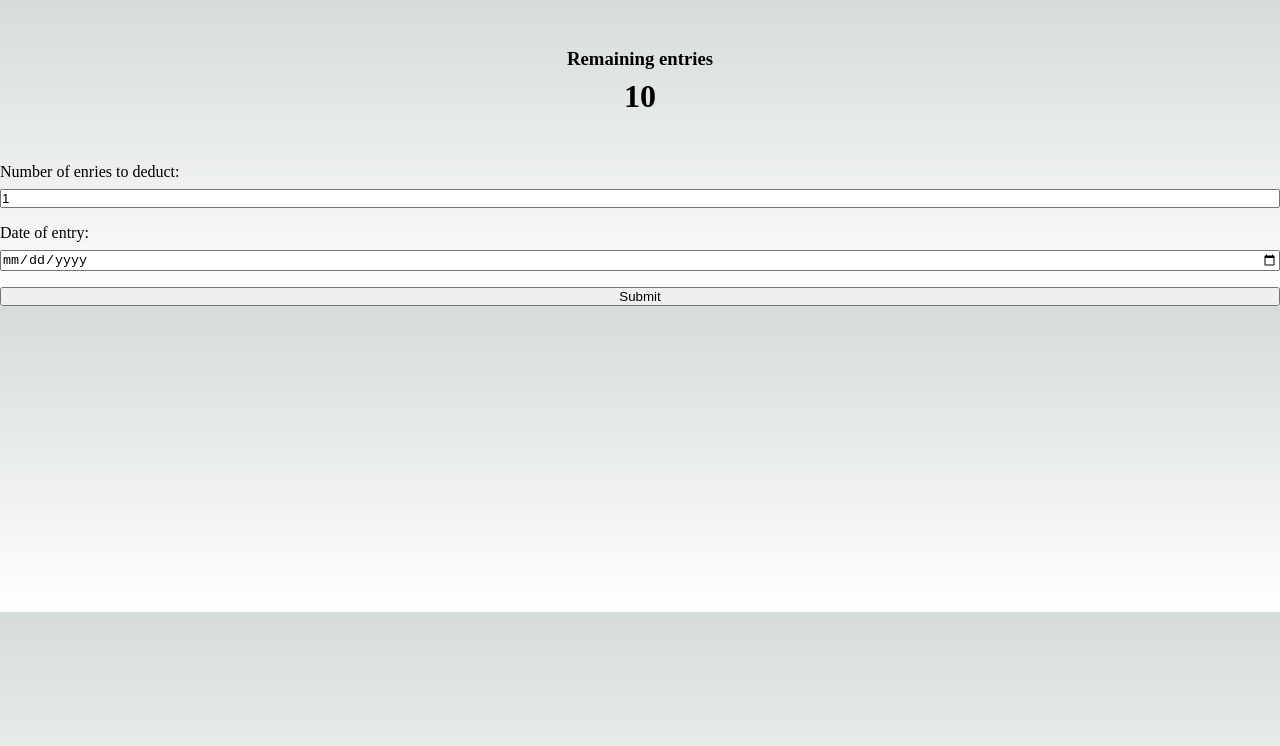
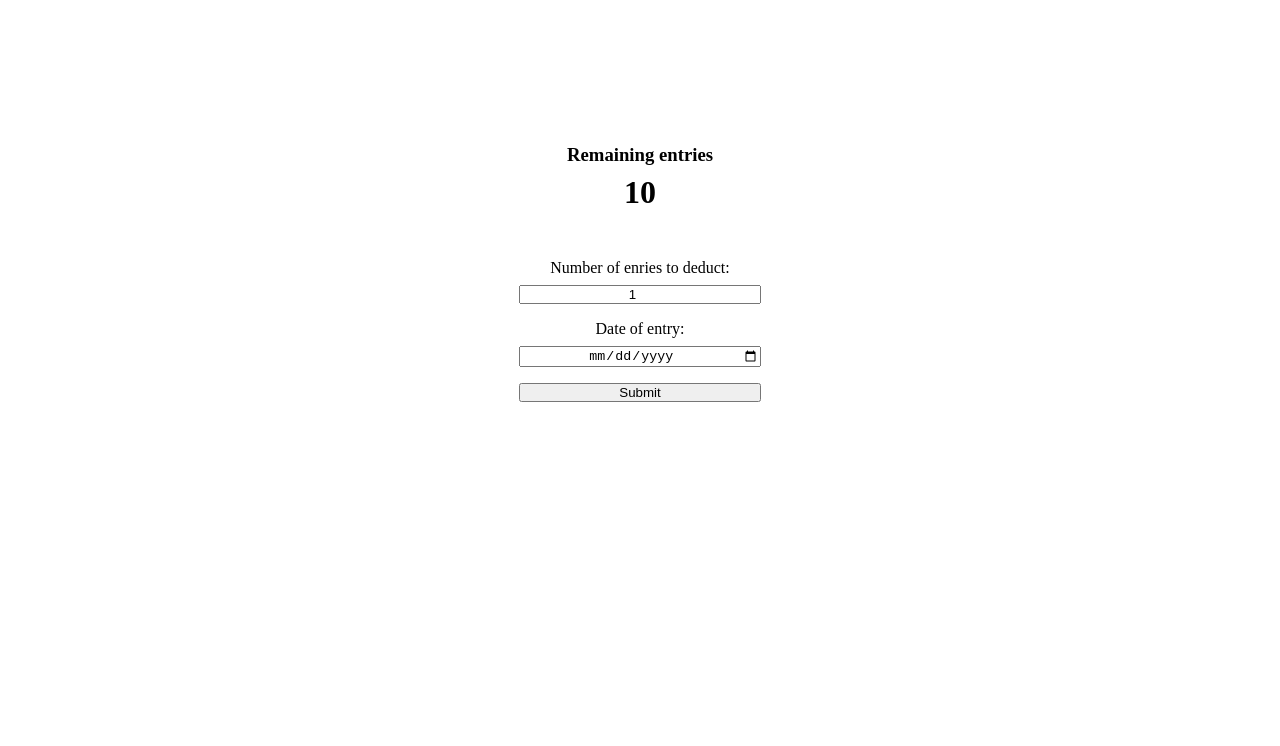
Before and after one commit to podmar/Q-counter, a Next.js app: page / in a window 1280 px wide. Shown: the top 746 px of the page. Built offline with nearby package versions, Linux system fonts and the light colour scheme.

Commit message:
remove redundant styling, add layout on body

```diff
--- a/styles/globals.css
+++ b/styles/globals.css
@@ -1,98 +1,16 @@
-:root {
-  --max-width: 1100px;
-  --border-radius: 12px;
+/* :root {
   --font-mono: ui-monospace, Menlo, Monaco, 'Cascadia Mono', 'Segoe UI Mono',
     'Roboto Mono', 'Oxygen Mono', 'Ubuntu Monospace', 'Source Code Pro',
     'Fira Mono', 'Droid Sans Mono', 'Courier New', monospace;
 
   --foreground-rgb: 0, 0, 0;
-  --background-start-rgb: 214, 219, 220;
-  --background-end-rgb: 255, 255, 255;
-
-  --primary-glow: conic-gradient(
-    from 180deg at 50% 50%,
-    #16abff33 0deg,
-    #0885ff33 55deg,
-    #54d6ff33 120deg,
-    #0071ff33 160deg,
-    transparent 360deg
-  );
-  --secondary-glow: radial-gradient(
-    rgba(255, 255, 255, 1),
-    rgba(255, 255, 255, 0)
-  );
-
-  --tile-start-rgb: 239, 245, 249;
-  --tile-end-rgb: 228, 232, 233;
-  --tile-border: conic-gradient(
-    #00000080,
-    #00000040,
-    #00000030,
-    #00000020,
-    #00000010,
-    #00000010,
-    #00000080
-  );
-
-  --callout-rgb: 238, 240, 241;
-  --callout-border-rgb: 172, 175, 176;
-  --card-rgb: 180, 185, 188;
-  --card-border-rgb: 131, 134, 135;
-}
-
-@media (prefers-color-scheme: dark) {
-  :root {
-    --foreground-rgb: 255, 255, 255;
-    --background-start-rgb: 0, 0, 0;
-    --background-end-rgb: 0, 0, 0;
-
-    --primary-glow: radial-gradient(rgba(1, 65, 255, 0.4), rgba(1, 65, 255, 0));
-    --secondary-glow: linear-gradient(
-      to bottom right,
-      rgba(1, 65, 255, 0),
-      rgba(1, 65, 255, 0),
-      rgba(1, 65, 255, 0.3)
-    );
-
-    --tile-start-rgb: 2, 13, 46;
-    --tile-end-rgb: 2, 5, 19;
-    --tile-border: conic-gradient(
-      #ffffff80,
-      #ffffff40,
-      #ffffff30,
-      #ffffff20,
-      #ffffff10,
-      #ffffff10,
-      #ffffff80
-    );
-
-    --callout-rgb: 20, 20, 20;
-    --callout-border-rgb: 108, 108, 108;
-    --card-rgb: 100, 100, 100;
-    --card-border-rgb: 200, 200, 200;
-  }
-}
+} */
 
 * {
   box-sizing: border-box;
   padding: 0;
   margin: 0;
-}
-
-html,
-body {
-  max-width: 100vw;
-  overflow-x: hidden;
-}
-
-body {
-  color: rgb(var(--foreground-rgb));
-  background: linear-gradient(
-      to bottom,
-      transparent,
-      rgb(var(--background-end-rgb))
-    )
-    rgb(var(--background-start-rgb));
+  text-align: center;
 }
 
 a {
@@ -105,3 +23,10 @@
     color-scheme: dark;
   }
 }
+
+body {
+    display: flex;
+    flex-direction: column;
+    align-items: center;
+    padding: 6rem;
+}
```
